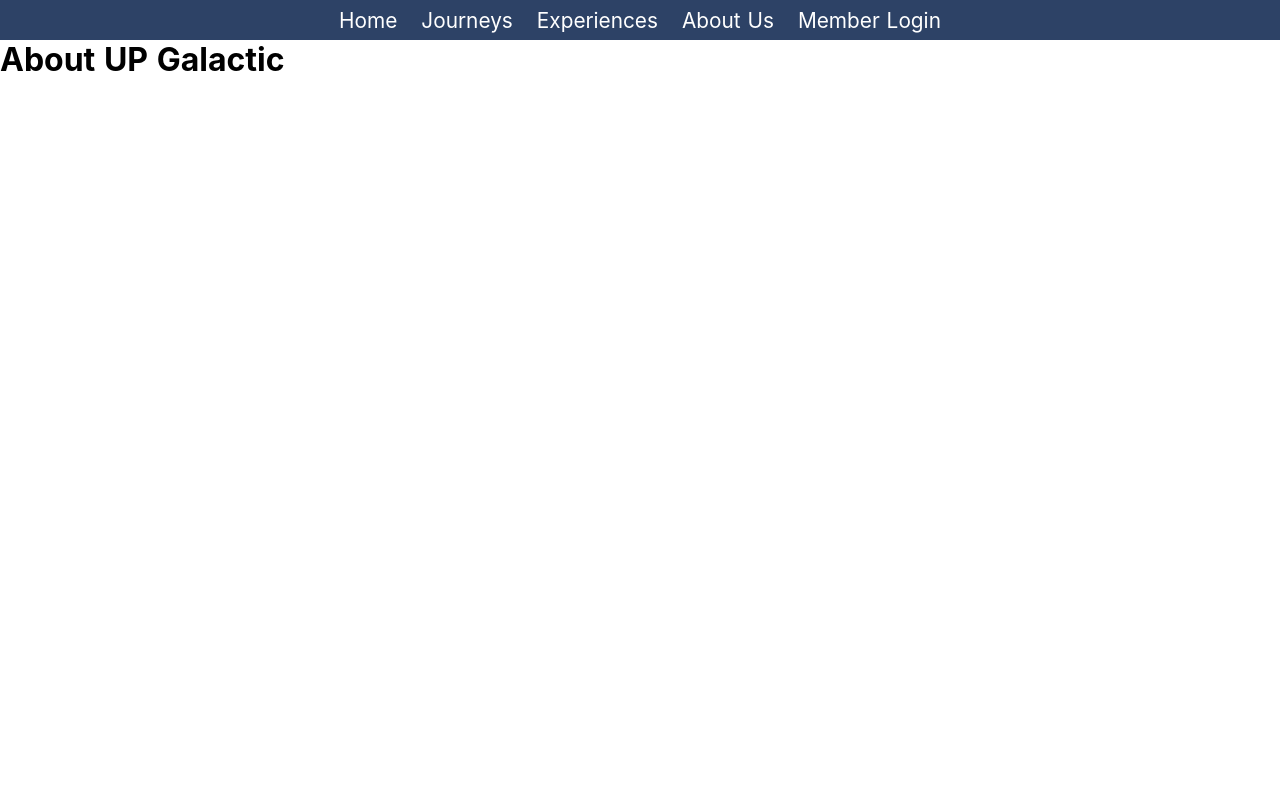
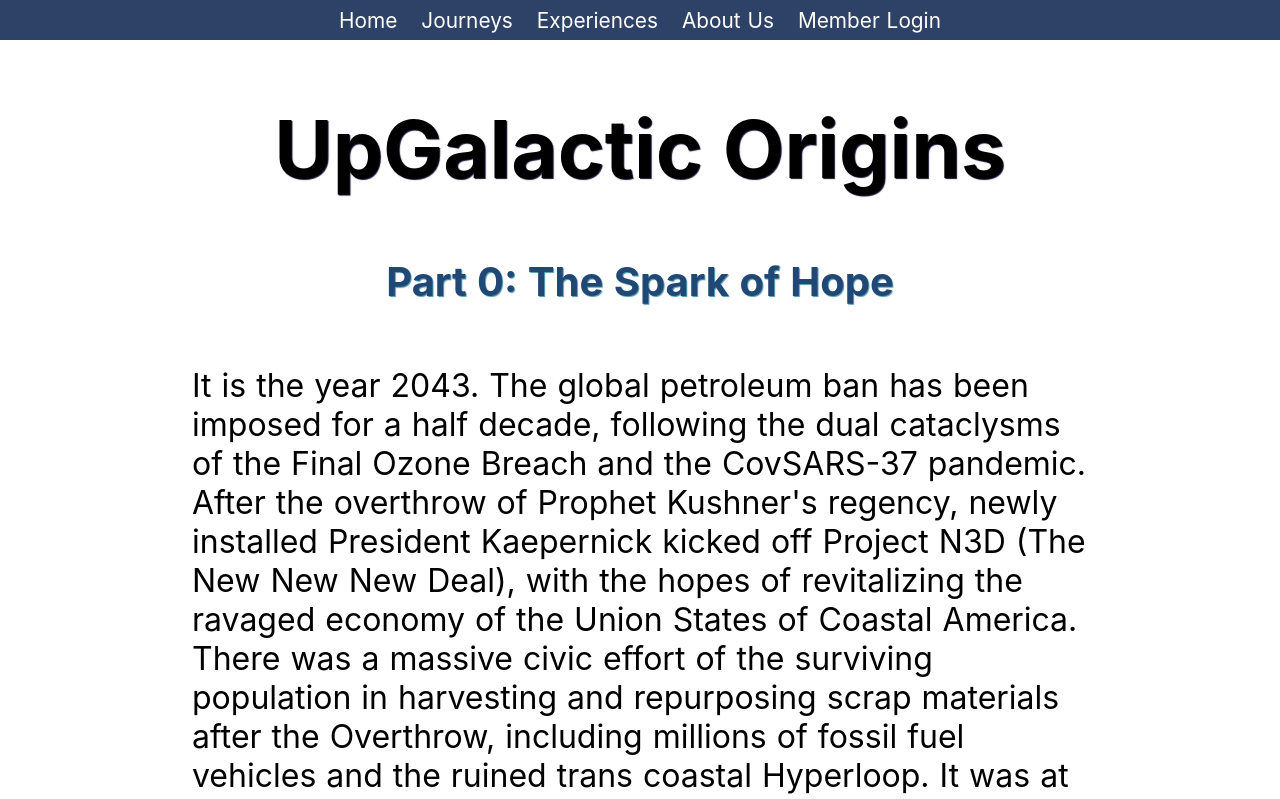
Before and after one commit to jetsetPanda/projectCelestial, a Nuxt app: page /about in a window 1280 px wide. Shown: the top 799 px of the page. Built offline with nearby package versions, Linux system fonts and the light colour scheme.

Commit message:
about view

```diff
--- a/pages/about.vue
+++ b/pages/about.vue
@@ -1,3 +1,41 @@
 <template>
-  <h1>About UP Galactic</h1>
+  <section>
+    <section>
+      <Heading
+        headerName="UpGalactic Origins"
+      />
+    </section>
+    <section>
+      <Heading
+        subHeaderName="Part 0: The Spark of Hope"
+      />
+    </section>
+    <section class="about">
+      <p>It is the year 2043. The global petroleum ban has been imposed for a half decade, following the dual cataclysms of the Final Ozone Breach and the CovSARS-37 pandemic. After the overthrow of Prophet Kushner's regency, newly installed President Kaepernick kicked off Project N3D (The New New New Deal), with the hopes of revitalizing the ravaged economy of the Union States of Coastal America. There was a massive civic effort of the surviving population in harvesting and repurposing scrap materials after the Overthrow, including millions of fossil fuel vehicles and the ruined trans coastal Hyperloop. It was at this confluence of events that our visionary founder, Jetset Zero:One, with the help of a small Project N3D ethereum research grant started drafting plans to utilize the newly unlocked power of cryo-fusion. Zero:One's unwavering goal was to have the good ole' U.S.C.A. beat Albania, The Donaldian Confederacy, and Xi'an-Tibet in finally reaching the distant stars......</p>
+    </section>
+
+    <section>
+      <Heading
+        subHeaderName="Part 1: The Twelfth Moon of Uranus"
+      />
+<!--      <section class="about">-->
+<!--        <p>Six hundred earth-solar cycles have passed since the Overthrow. Woael Rojhnston just left the familiar comfort of his appleFluidPodXS to project a disney onto his corporeal neuronetwork.</p>-->
+<!--      </section>-->
+    </section>
+  </section>
+
+
 </template>
+
+<style scoped>
+  .about {
+    margin: 6vh 15vw;
+    display: flex;
+    flex-flow: wrap;
+    justify-content: center;
+    align-items: stretch;
+    font-size: xx-large;
+  }
+
+
+</style>
```
